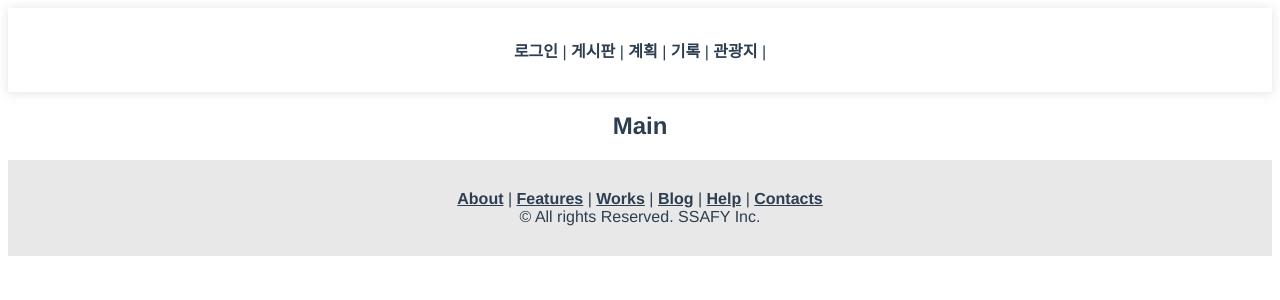
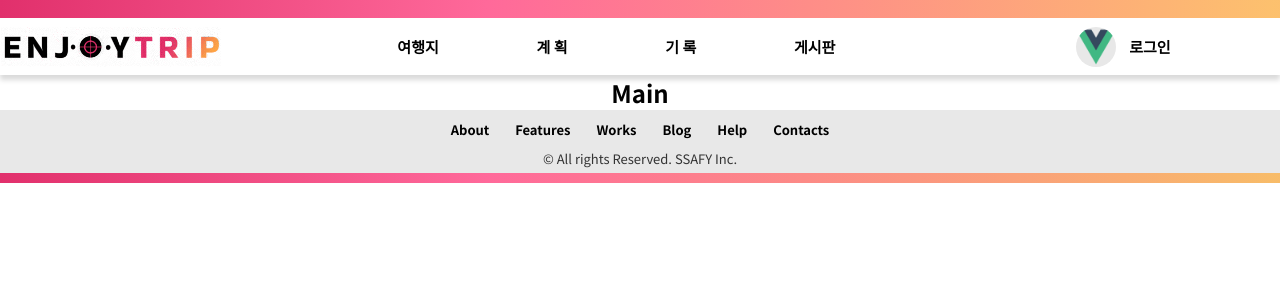
Before and after one commit to SSAFY9-CLASS6-Team7/Enjoy_Trip_Team7, a Vue app in the folder frontend/: page / in a window 1280 px wide. Shown: the top 300 px of the page. Built offline with nearby package versions, Linux system fonts and the light colour scheme.

Commit message:
Fix : header, footer 기본 css 추가

```diff
--- a/frontend/src/App.vue
+++ b/frontend/src/App.vue
@@ -7,8 +7,8 @@
 </template>
 
 <script>
-import TheHeader from '@/components/TheHeader';
-import TheFooter from '@/components/TheFooter';
+import TheHeader from "@/components/TheHeader";
+import TheFooter from "@/components/TheFooter";
 // import AppMain from "@/views/AppMain";
 // import AppBoard from "@/views/AppBoard";
 
@@ -23,24 +23,43 @@ export default {
 </script>
 
 <style>
+@import url("https://fonts.googleapis.com/css2?family=Noto+Sans+KR:wght@400;700&display=swap");
 #app {
-  font-family: Avenir, Helvetica, Arial, sans-serif;
+  font-family: "Noto Sans KR", sans-serif;
+  font-weight: 400;
+  /* font-family: Avenir, Helvetica, Arial, sans-serif; */
   -webkit-font-smoothing: antialiased;
   -moz-osx-font-smoothing: grayscale;
   text-align: center;
-  color: #2c3e50;
+  color: black;
 }
 
-nav {
+/* nav {
   padding: 30px;
+} */
+
+/* nav a {
+  font-weight: bold;
+  color: #2c3e50;
+} */
+
+/* nav a.router-link-exact-active {
+  color: #42b983;
+} */
+
+* {
+  margin: 0;
+  padding: 0;
+  box-sizing: border-box;
+  list-style: none;
 }
 
-nav a {
-  font-weight: bold;
-  color: #2c3e50;
+a {
+  text-decoration: none;
+  color: black;
 }
 
-nav a.router-link-exact-active {
-  color: #42b983;
+a:hover {
+  cursor: pointer;
 }
 </style>
--- a/frontend/src/components/TheFooter.vue
+++ b/frontend/src/components/TheFooter.vue
@@ -1,36 +1,52 @@
 <template>
   <div class="footer">
-    <div>
-      <router-link to="/user/login">About</router-link> |
-      <router-link to="/board">Features</router-link> |
-      <router-link to="/plan">Works</router-link> | <router-link to="/history">Blog</router-link> |
-      <router-link to="/attraction">Help</router-link> |
+    <div class="menu-set">
+      <router-link to="/user/login">About</router-link>
+      <router-link to="/board">Features</router-link>
+      <router-link to="/plan">Works</router-link>
+      <router-link to="/history">Blog</router-link>
+      <router-link to="/attraction">Help</router-link>
       <router-link to="/attraction">Contacts</router-link>
     </div>
     <div>&copy; All rights Reserved. SSAFY Inc.</div>
+    <div class="bottom-bar"></div>
   </div>
 </template>
 
 <script>
 export default {
-  name: 'TheFooter',
+  name: "TheFooter",
 };
 </script>
 
 <style scoped>
 .footer {
-  padding: 30px;
+  width: 100%;
   text-align: center;
   background-color: #e8e8e8;
+  font-size: 13px;
+  font-weight: 400;
+  color: #333333;
+}
+
+.menu-set {
+  padding: 10px;
+}
+
+.bottom-bar {
+  bottom: 0px;
+  background: linear-gradient(90deg, #e1306c 0%, #ff699a 38.02%, rgba(252, 175, 69, 0.78) 99.48%);
+  height: 10px;
+  margin: 5px 0px 0px 0px; /*위쪽에 마진을 줘서 메뉴들과 떨어지도록*/
 }
 
 a {
-  font-weight: bold;
-  color: #2c3e50;
-  /* text-decoration: none; */
+  font-weight: 600;
+  font-size: 13px;
+  padding: 20px 13px;
 }
 
-a:hover {
+/* a:hover {
   color: #42b983;
-}
+} */
 </style>
--- a/frontend/src/components/TheHeader.vue
+++ b/frontend/src/components/TheHeader.vue
@@ -1,38 +1,81 @@
 <template>
   <div class="header">
-    <div>
-      <router-link to="/user/login">로그인</router-link> |
-      <router-link to="/board">게시판</router-link> | <router-link to="/plan">계획</router-link> |
-      <router-link to="/history">기록</router-link> |
-      <router-link to="/attraction">관광지</router-link> |
+    <div class="top-bar"></div>
+    <div class="header-content">
+      <img class="logo-img" src="@/assets/logo.gif" />
+      <div class="menu-set">
+        <router-link to="/attraction">여행지</router-link>
+        <router-link to="/plan">계 획</router-link>
+        <router-link to="/history">기 록</router-link>
+        <router-link to="/board">게시판</router-link>
+      </div>
+      <div class="user-area">
+        <img class="profile-img" src="@/assets/logo.png" />
+        <router-link to="/user/login">로그인</router-link>
+      </div>
     </div>
   </div>
 </template>
 
 <script>
 export default {
-  name: 'TheHeader',
+  name: "TheHeader",
 };
 </script>
 
 <style scoped>
-img {
-  width: 150px;
+.header {
+  width: 100%;
+  text-align: center;
+  box-shadow: 0px 5px 5px rgba(0, 0, 0, 0.15);
+  font-size: 15px;
+  font-weight: 700;
 }
 
-.header {
-  padding: 30px;
-  text-align: center;
-  box-shadow: 0px 1px 10px rgba(159, 157, 157, 0.3);
+.header-content {
+  display: flex; /* 10:65:15 비율 */
+  justify-content: space-between;
+  align-items: center;
+}
+
+.logo-img {
+  flex: 1 1 10%;
+}
+
+.menu-set {
+  display: flex;
+  justify-content: space-around;
+  align-items: center;
+  flex: 2 1 65%;
+  padding: 5px 15% 5px 10%;
+}
+
+.top-bar {
+  background: linear-gradient(90deg, #e1306c 0%, #ff699a 38.02%, rgba(252, 175, 69, 0.78) 99.48%);
+  height: 18px;
+  margin: 0px 0px 0px 0px; /*아래쪽에 마진을 줘서 메뉴들과 떨어지도록*/
+}
+
+.user-area {
+  flex: 1 1 15%;
+  display: flex;
+  align-items: center;
+}
+
+.profile-img {
+  background-color: #e8e8e8;
+  border-radius: 22px;
 }
 
 a {
   font-weight: bold;
-  color: #2c3e50;
-  text-decoration: none;
+  padding: 13px;
+  flex-shrink: 1;
 }
-
-a:hover {
+/* a:hover {
   color: #42b983;
+} */
+img {
+  height: 40px;
 }
 </style>
```
Also changed, not shown: frontend/src/assets/logo.gif (added).
